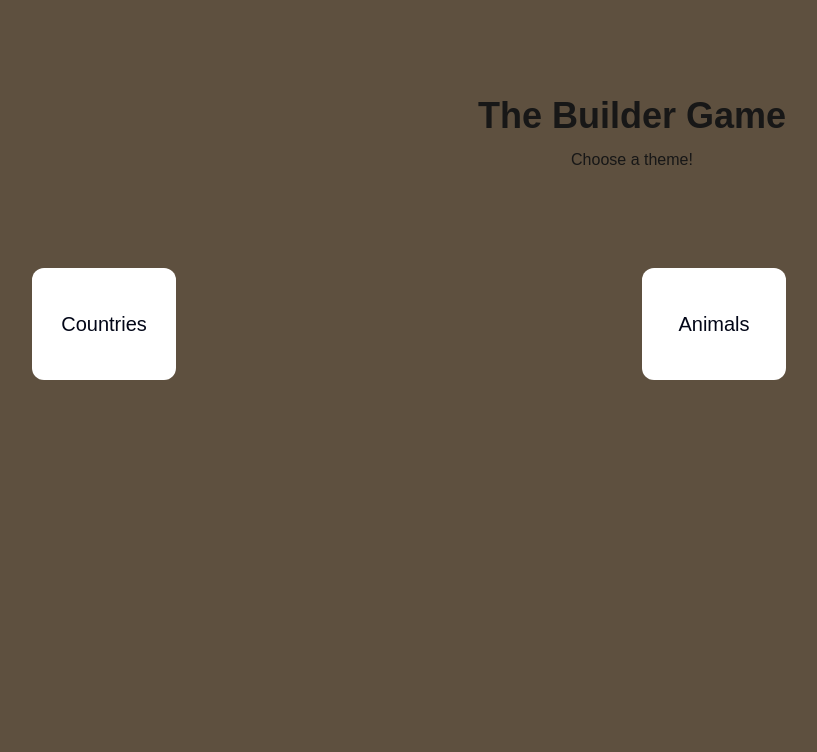
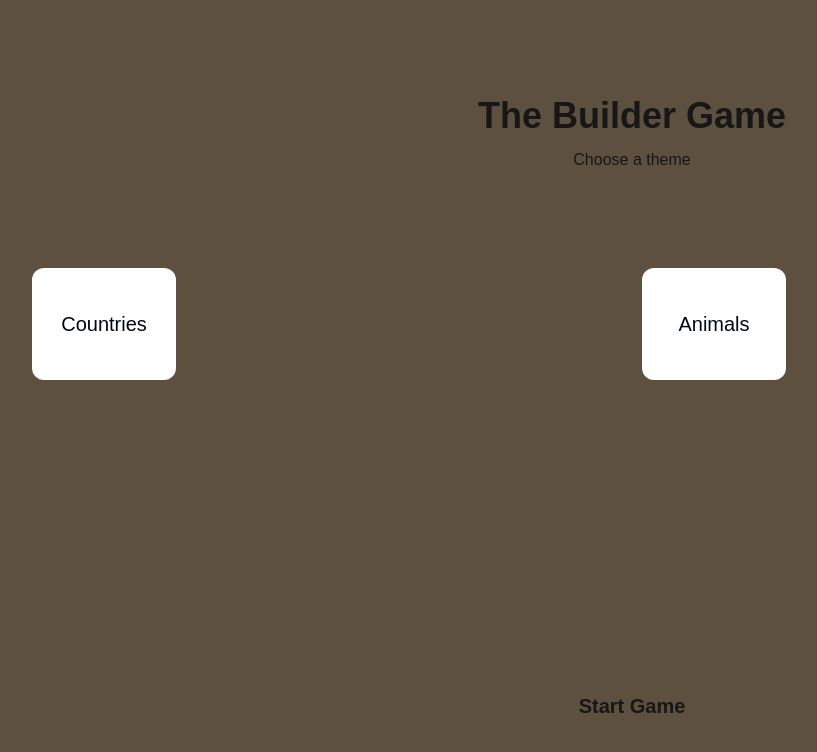
Before and after one commit to feaad/builder-game, a Next.js app: page / in a window 1280 px wide. Shown: the top 752 px of the page, without its empty margins (8-825 px from the left). Built offline with nearby package versions, Linux system fonts and the light colour scheme.

Commit message:
Launch page MVP

```diff
--- a/app/page.tsx
+++ b/app/page.tsx
@@ -1,3 +1,4 @@
+import Link from "next/link";
 import Button from "./button";
 
 export default function Home() {
@@ -8,14 +9,24 @@ export default function Home() {
 					<h2 className='text-4xl font-bold '>The Builder Game</h2>
 				</div>
 				<div className='flex justify-center pt-3'>
-					<h5>Choose a theme!</h5>
+					<h5>Choose a theme</h5>
 				</div>
 				<div className='justify-center'>
-					<div className='grid grid-cols-2 gap-5'>
+          <div className='grid grid-cols-2 gap-5'>
+			{/* TODO: Should come from the database */}
 						<Button label='Countries' />
 						<Button label='Animals' />
 					</div>
 				</div>
+					<div className='absolute bottom-20 inset-x-0 '>
+          <div className="flex justify-center">
+            {/* TODO: Link to game page */}
+							<Link href={"/"} className='font-semibold text-xl'>
+								Start Game
+							</Link>
+						</div>
+					</div>
+
 			</div>
 		</main>
 	);
```
